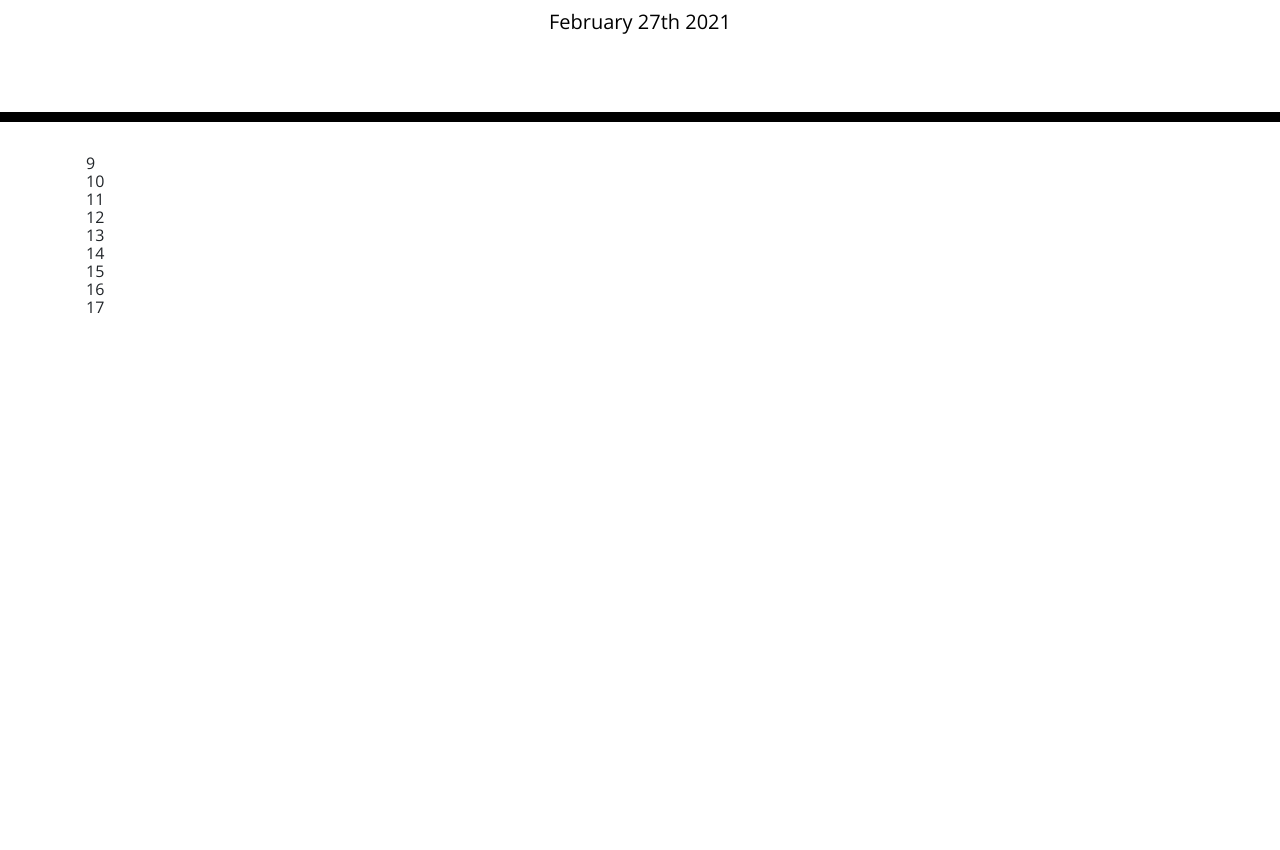
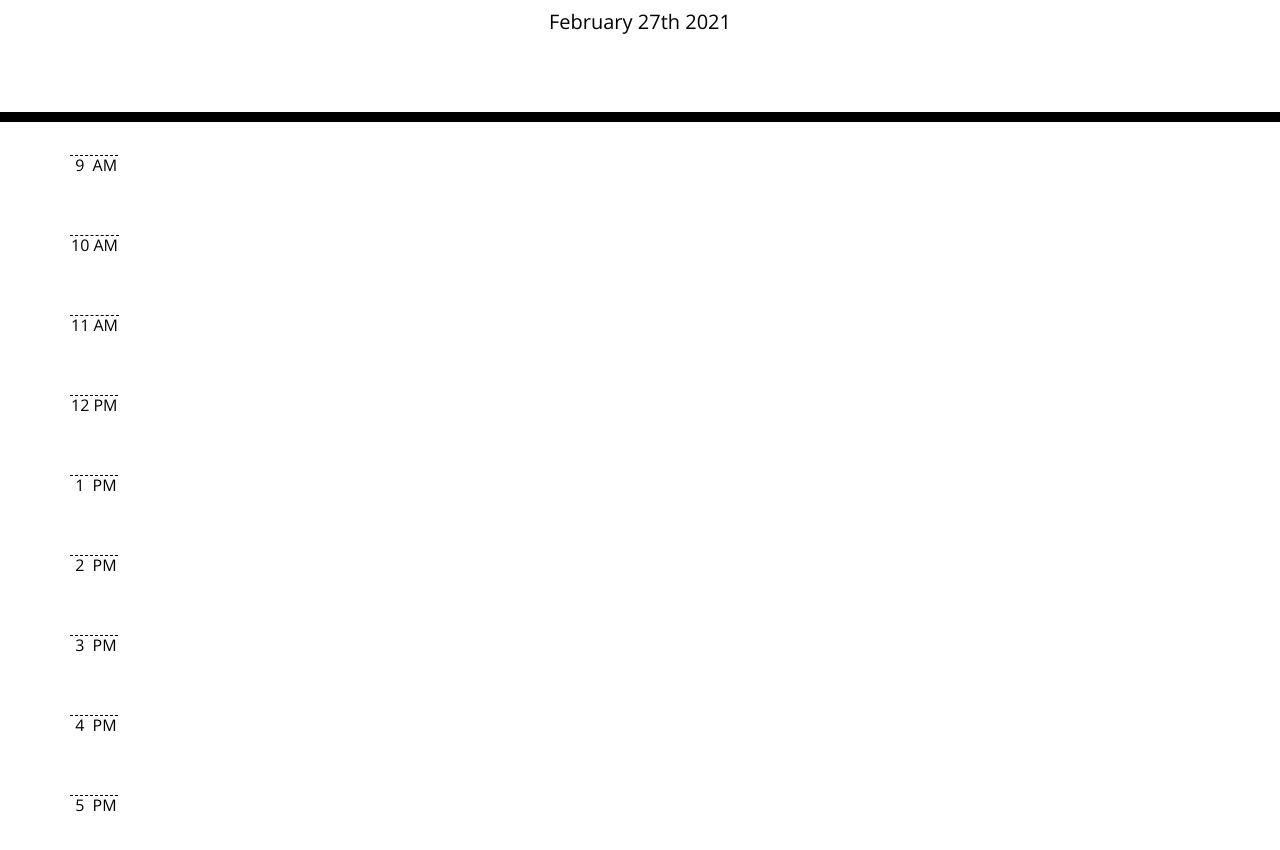
Before and after one commit to mschall217/work-day-scheduler, a plain HTML site: page index.html in a window 1280 px wide. Shown: the part 182-1032 px from the top of the page. Before the commit the page ends 800 px from the top, so only its background shows below. Drawn offline with nearby package versions, Linux system fonts and the light colour scheme.

Commit message:
tried adding hard coded HTML elements that I manipulate with java script instead of using a loop to create the calendar blocks

```diff
--- a/index.html
+++ b/index.html
@@ -28,8 +28,46 @@
       <p class="lead">A simple calendar app for scheduling your work day</p>
       <p id="currentDay" class="lead"></p>
     </header>
-    <div class="container">
+    <div class="container" class=".time-block">
       <!-- Timeblocks go here -->
+      <table>
+          <tr>
+              <td class="hour"> 9  AM</td>
+              <td></td>
+          </tr>
+          <tr>
+            <td class="hour">10 AM</td>
+            <td></td>
+          </tr>
+          <tr>
+            <td class="hour">11 AM</td>
+            <td></td>
+          </tr>
+          <tr>
+            <td class="hour">12 PM</td>
+            <td></td>
+          </tr>
+          <tr>
+            <td class="hour"> 1  PM</td>
+            <td></td>
+          </tr>
+          <tr>
+            <td class="hour"> 2  PM</td>
+            <td></td>
+          </tr>
+          <tr>
+            <td class="hour"> 3  PM</td>
+            <td></td>
+          </tr>
+          <tr>
+            <td class="hour"> 4  PM</td>
+            <td></td>
+          </tr>
+          <tr>
+            <td class="hour"> 5  PM</td>
+            <td></td>
+          </tr>
+      </table>
     </div>
     <script src="https://cdnjs.cloudflare.com/ajax/libs/jquery/3.2.1/jquery.min.js"></script>
     <script src="https://cdnjs.cloudflare.com/ajax/libs/moment.js/2.24.0/moment.min.js"></script>
--- a/script.js
+++ b/script.js
@@ -6,21 +6,33 @@ var currentDay = $('#currentDay');
 currentDay.append(currentTime);
 //appending the moment formatting and current time display to that HTML emlement
 
+var row = $("tr");
+row.addClass("row");
 
-var timeBlocks = $(".container");
-//there was a pre defined container where our time blocks need to go
-var table = $('<table>')
-timeBlocks.append(table);
-//in office hours our instructor did a little demo on how to get time blocks to add using query
-//for neater code we assigned that element to a variable which I appended to the HTML
-var workingHours =[];
-//this is an array that holds the hours we worked
-for(i=9; i<18; i++ ){
-    var tr = $('<tr>');
-    var td = $('<td>');
-    td.text(i);
-    tr.append(td);
-    table.append(tr);
-}
+
+// var timeBlocks = $(".container");
+// //there was a pre defined container where our time blocks need to go
+// var table = $('<table>')
+// timeBlocks.append(table);
+// //in office hours our instructor did a little demo on how to get time blocks to add using query
+// //for neater code we assigned that element to a variable which I appended to the HTML
+
+
+
+// for(hour=9; hour<=12; hour++ ){
+//     var tr = $('<tr>');
+//     var td = $('<td>');
+//     td.text(hour + " AM");
+//     td.addClass('hour')
+//     tr.append(td);
+//     table.append(tr);
+// }
+// for(hour=1; hour<=5; hour++ ){
+//     var tr = $('<tr>');
+//     var td = $('<td>');
+//     td.text(hour + " PM");
+//     tr.append(td);
+//     table.append(tr);
+// }
 // this loop was also demoed and we create a for loop to add blocks to the HTML
-// i is equal to the 9-5 hours of work
+// hour is equal to the 9-5 hours of work
```
